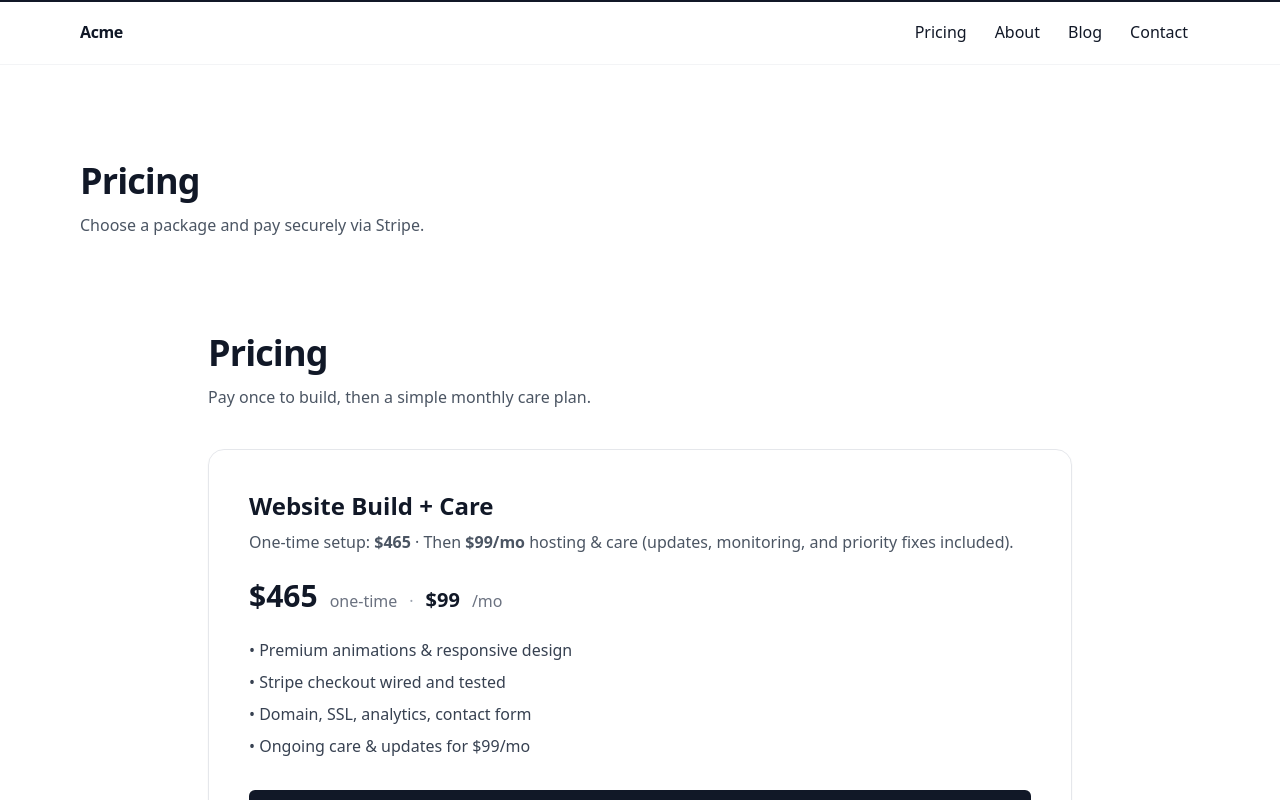
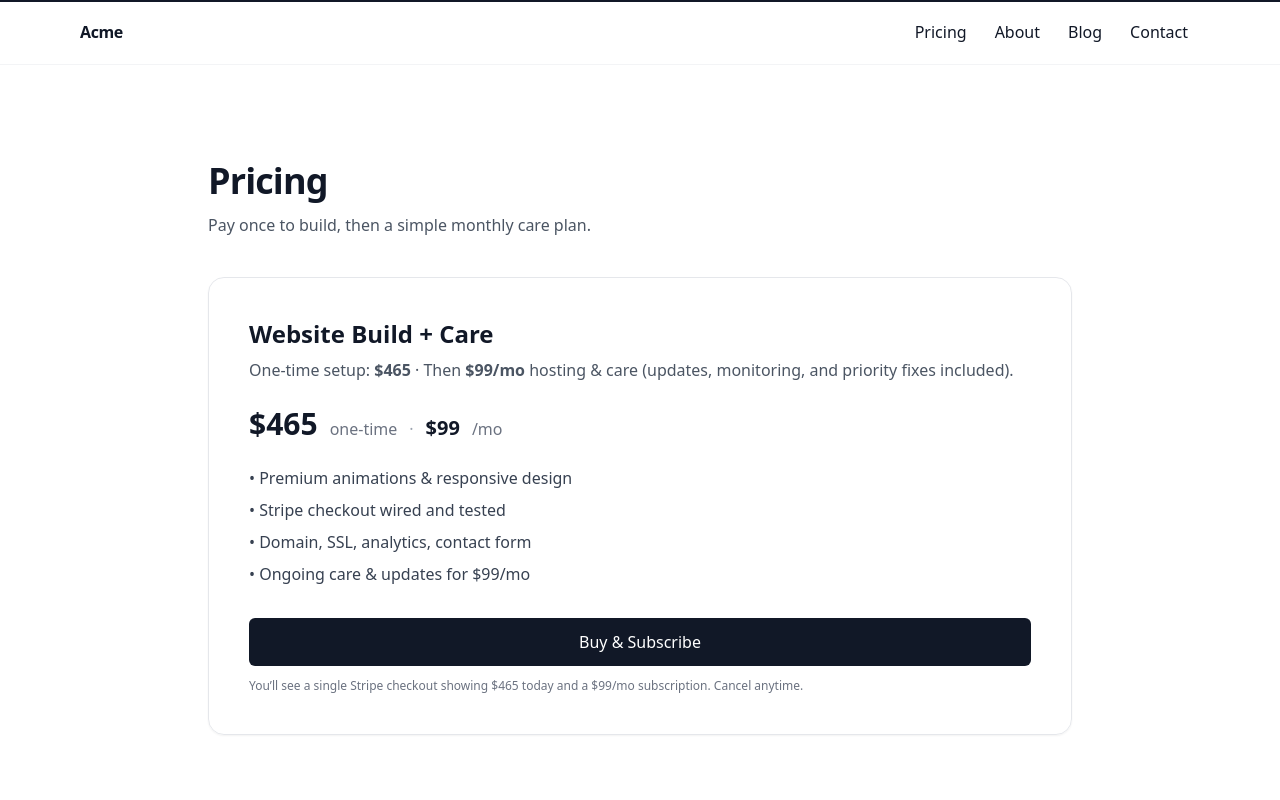
Before and after one commit to ivoryjrderrick-jpg/premium-starter-pro, a Next.js app: page /pricing in a window 1280 px wide. Shown: the top 800 px of the page. Built offline with nearby package versions, Linux system fonts and the light colour scheme; no server answers.

Commit message:
pricing: single card + anti-cache/back-forward fix

```diff
--- a/app/pricing/page.tsx
+++ b/app/pricing/page.tsx
@@ -1,16 +1,18 @@
-import PageReveal from "@/components/PageReveal";
+"use client";
+import { useEffect } from "react";
 import PricingTable from "@/components/PricingTable";
 
 export default function PricingPage() {
-  return (
-    <PageReveal>
-      <section className="mx-auto max-w-6xl px-4 py-24">
-        <h1 className="text-4xl font-bold tracking-tight">Pricing</h1>
-        <p className="text-gray-600 mt-3">
-          Choose a package and pay securely via Stripe.
-        </p>
-        <PricingTable />
-      </section>
-    </PageReveal>
-  );
+  useEffect(() => {
+    // If user came via back/forward cache, force a refresh once
+    if (performance && "navigation" in performance) {
+      // @ts-ignore
+      const type = performance.getEntriesByType("navigation")[0]?.type;
+      if (type === "back_forward") {
+        window.location.replace(window.location.href);
+      }
+    }
+  }, []);
+
+  return <PricingTable />;
 }
```
